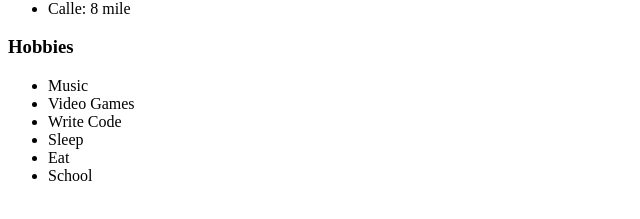
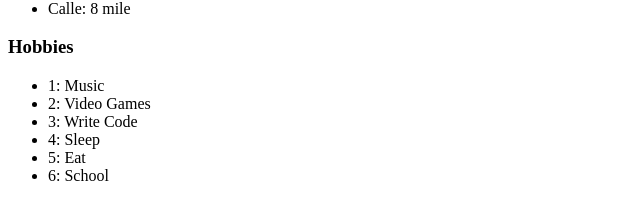
Before and after one commit to joshuansu0897/JugancoAngular, an Angular app: page / in a window 1280 px wide. Shown: the part 193-412 px from the top of the page, without its empty margins (0-640 px from the left). Built offline with nearby package versions, Linux system fonts and the light colour scheme.

Commit message:
index hobbie

```diff
--- a/src/app/components/user/user.component.html
+++ b/src/app/components/user/user.component.html
@@ -10,5 +10,5 @@
 
 <h3>Hobbies</h3>
 <ul>
-  <li *ngFor="let hobbie of hobbies">{{hobbie}}</li>
+  <li *ngFor="let hobbie of hobbies; let i=index">{{i+1}}: {{hobbie}}</li>
 </ul>
```
